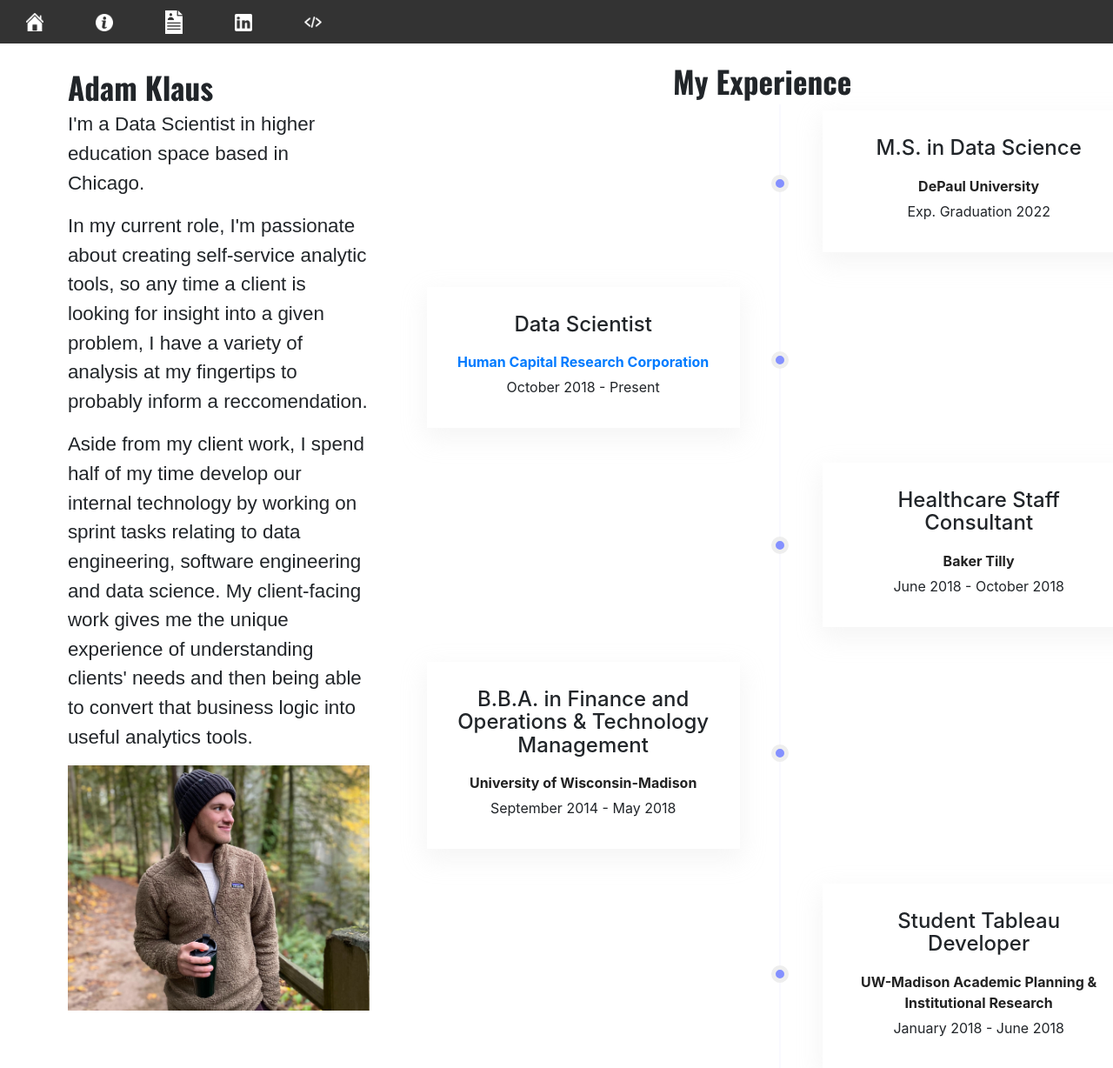
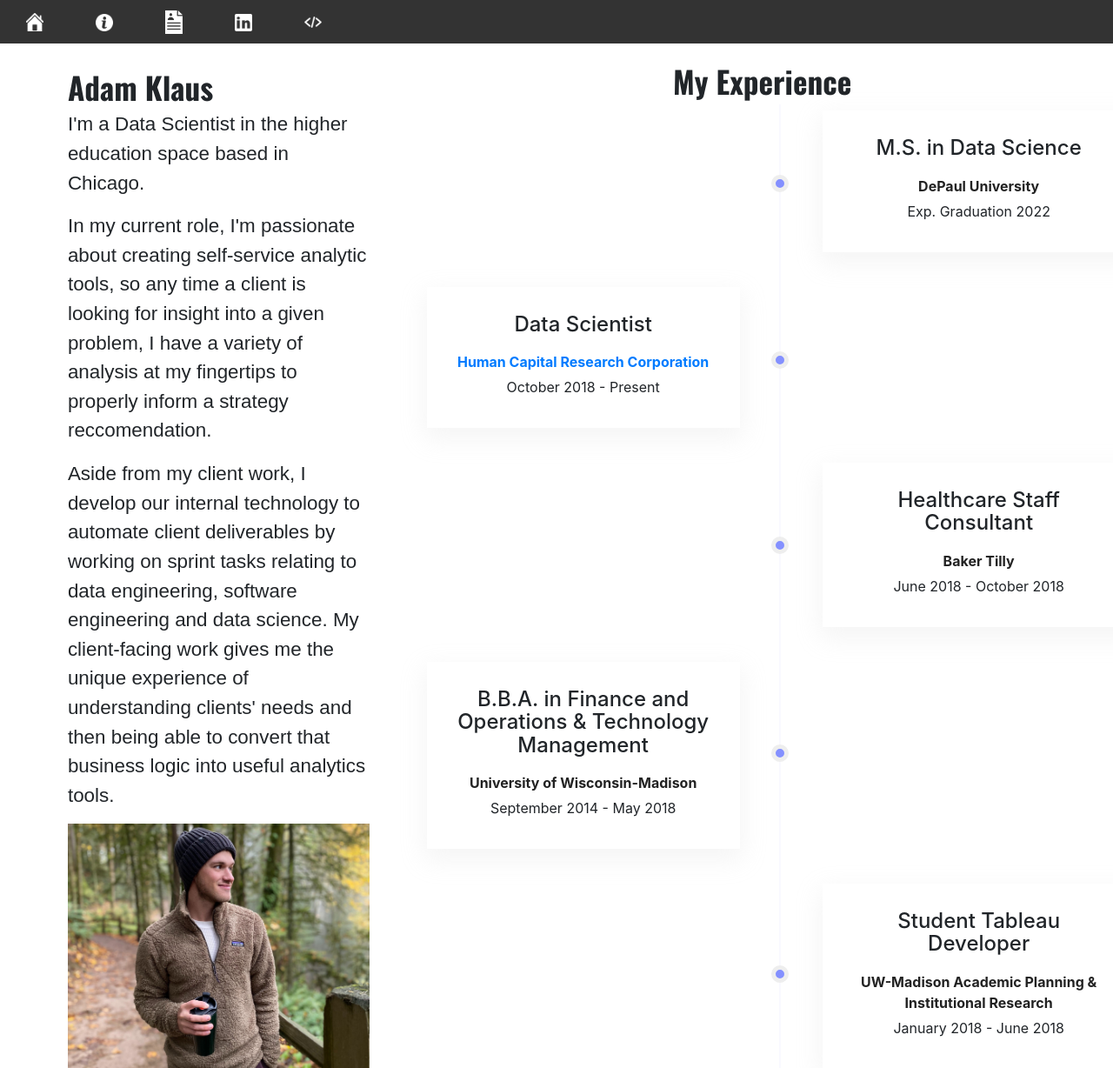
Before and after one commit to atklaus/streamlit-portfolio, a Flask app: page /about in a window 1280 px wide. Shown: the part 142-1370 px from the top of the page at 87% size. Run offline with Flask 3, Linux system fonts and the light colour scheme; some libraries are stand-ins or nearby versions; some web fonts are replaced.

Commit message:
Update about.html

```diff
--- a/application/templates/about.html
+++ b/application/templates/about.html
@@ -83,14 +83,14 @@
 
               <div class="justify-content-md-center col-centered">
                 <div class="bio-text">Adam Klaus</div>
-                  <p class="bio-body">I'm a Data Scientist in higher education space based in Chicago. </p>
+                  <p class="bio-body">I'm a Data Scientist in the higher education space based in Chicago. </p>
                   <p class="bio-body">
 
                   In my current role, I'm passionate about creating self-service analytic tools, so any time a client is looking for insight into a
-                  given problem, I have a variety of analysis at my fingertips to probably inform a reccomendation.
+                  given problem, I have a variety of analysis at my fingertips to properly inform a strategy reccomendation.
                   </p>
                   <p class="bio-body">
-                  Aside from my client work, I spend half of my time develop our internal technology by working on sprint tasks relating to data engineering, software engineering and data science.
+                  Aside from my client work, I develop our internal technology to automate client deliverables by working on sprint tasks relating to data engineering, software engineering and data science.
                   My client-facing work gives me the unique experience of understanding clients' needs and then being able to convert that business logic into useful analytics tools.
                  </p>
 
```
